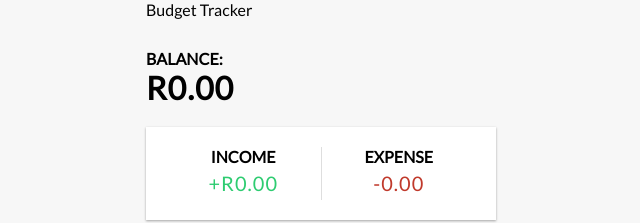
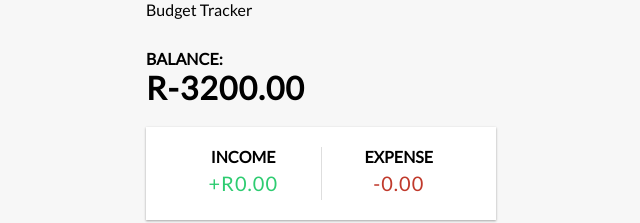
Before and after one commit to ItuTheGoat/expense-tracker, a React (Create React App) app: page / in a window 1280 px wide. Shown: the top 223 px of the page, without its empty margins (319-959 px from the left). Built offline with nearby package versions, Linux system fonts and the light colour scheme.

Commit message:
Set up the Balance component functionality

```diff
--- a/src/components/Balance.js
+++ b/src/components/Balance.js
@@ -1,10 +1,15 @@
-import React from "react";
+import React, { useContext } from "react";
+import { GlobalContext } from "../context/GlobalState";
 
 export const Balance = () => {
+  const { transactions } = useContext(GlobalContext);
+
+  const amount = transactions.map((transaction) => transaction.amount);
+  const total = amount.reduce((acc, item) => (acc += item), 0).toFixed(2);
   return (
     <>
       <h4>Balance: </h4>
-      <h1>R0.00</h1>
+      <h1>R{total}</h1>
     </>
   );
 };
```
